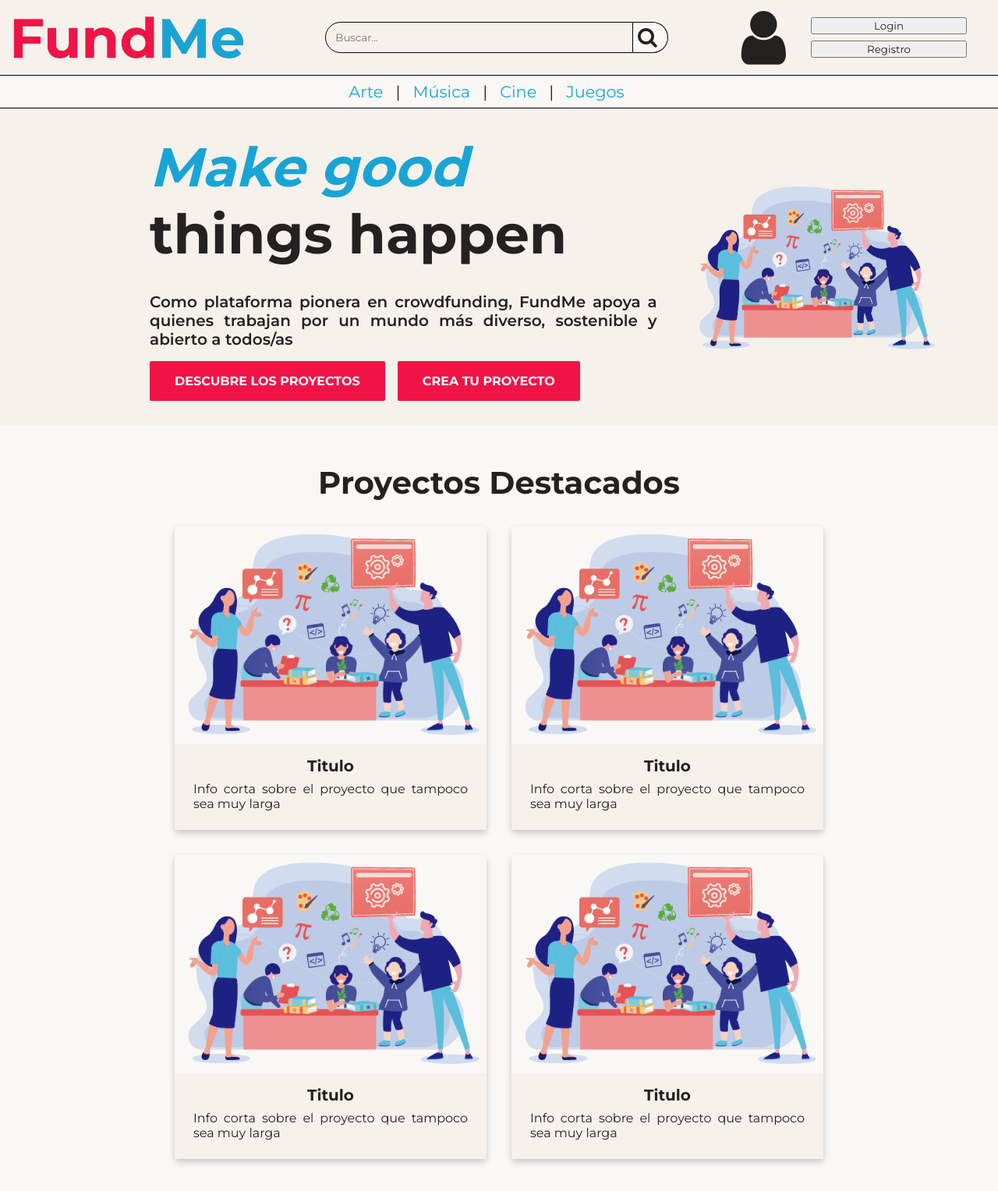
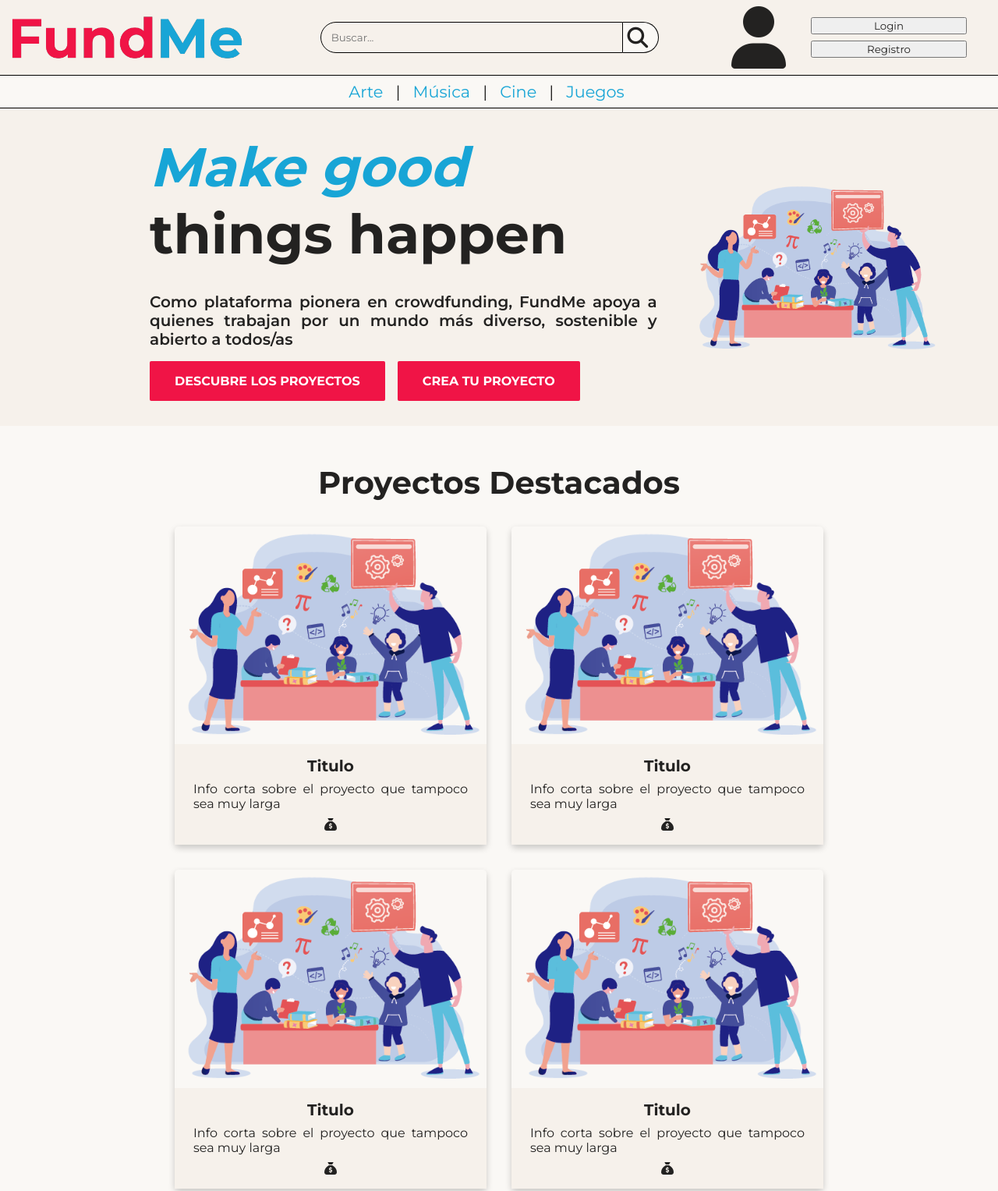
Before and after one commit to FranAM1/Prototipo_Crowdfunding, a website: page src/index.html in a window 1280 px wide. Shown: the top 1527 px of the page at 78% size. Drawn offline with Linux system fonts and the light colour scheme.

Commit message:
actualizacion fontAwesome 5

```diff
--- a/src/components/card.html
+++ b/src/components/card.html
@@ -4,7 +4,7 @@
       <h3>Titulo</h3>
       <p>Info corta sobre el proyecto que tampoco sea muy larga</p>
       <div class="infoExtraCard">
-        <i></i>
+        <i class="fa fa-solid fa-sack-dollar"></i>
       </div>
     </div>
   </div>
--- a/src/index.html
+++ b/src/index.html
@@ -4,7 +4,7 @@
     <meta charset="UTF-8">
     <meta http-equiv="X-UA-Compatible" content="IE=edge">
     <meta name="viewport" content="width=device-width, initial-scale=1.0">
-    <link rel="stylesheet" href="https://cdnjs.cloudflare.com/ajax/libs/font-awesome/4.7.0/css/font-awesome.min.css">
+    <script src="https://kit.fontawesome.com/150597ad06.js" crossorigin="anonymous"></script>
     <link rel="stylesheet" href="./css/styles.css">
     <title>Crowdfunding</title>
 </head>
```
